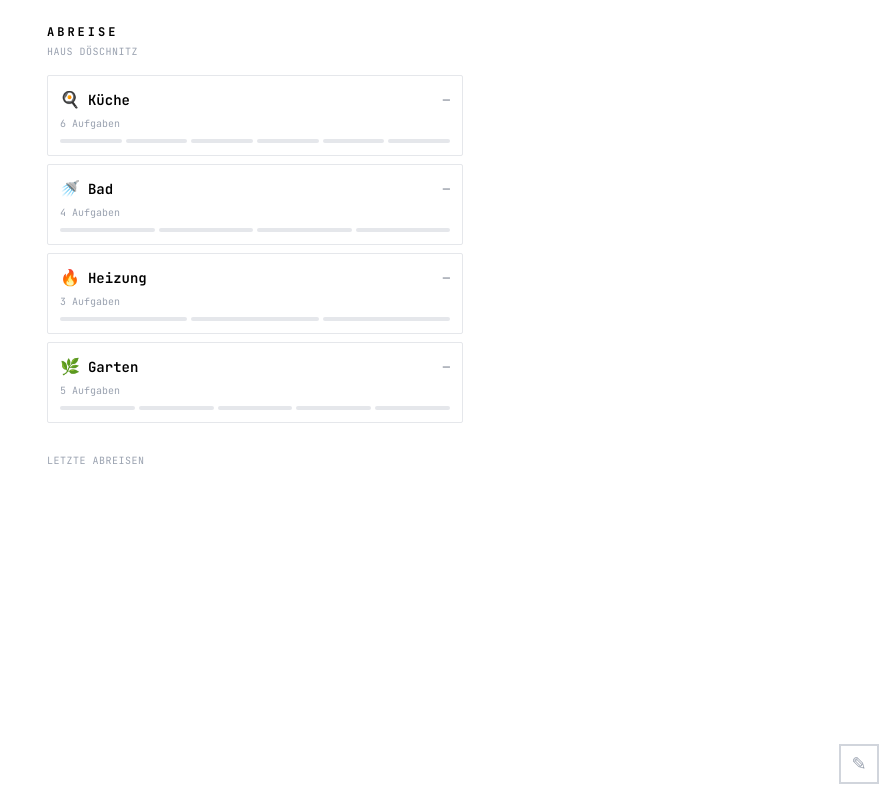
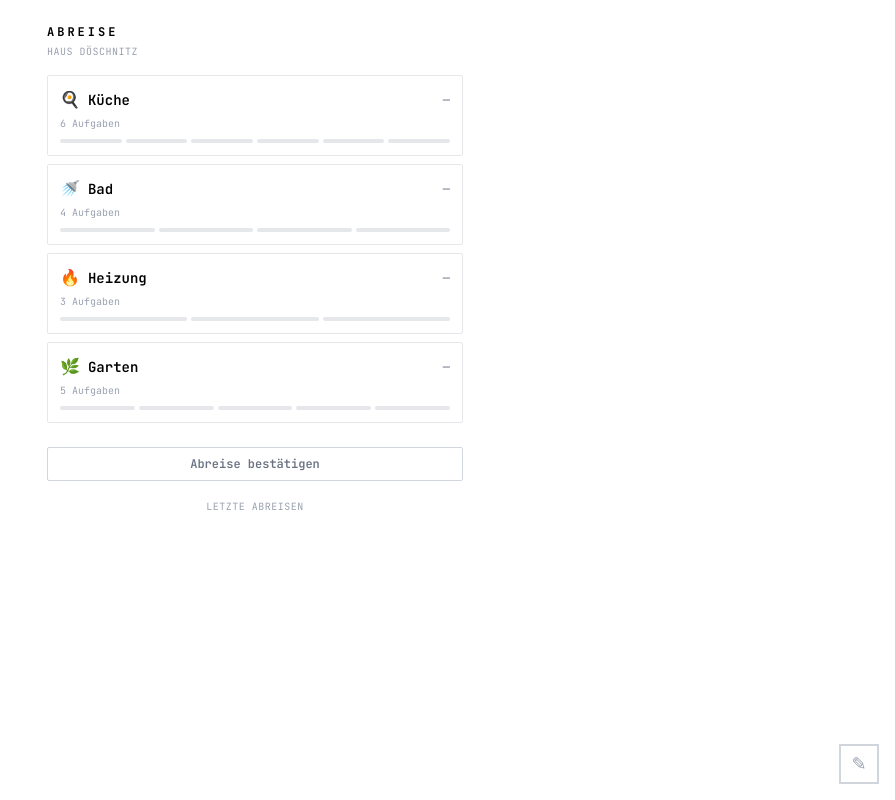
Before and after one commit to exlab-code/doeschnitz-checkout, a Next.js app: page / in a window 1280 px wide. Shown: the whole page, without its empty margins (385-1280 px from the left). Built offline with nearby package versions, Linux system fonts and the light colour scheme.

Commit message:
feat: rename back button to 'zur Liste', always show checkout button

```diff
--- a/app/area/[id]/page.tsx
+++ b/app/area/[id]/page.tsx
@@ -198,13 +198,17 @@ export default function AreaPage({ params }: { params: Promise<{ id: string }> }
         </button>
       )}
 
-      {!isEditing && allCompleted && (
+      {!isEditing && (
         <div className="mt-6">
           <Link
             href="/signoff"
-            className="block text-center text-sm font-semibold border-2 border-black px-4 py-2 hover:bg-black hover:text-white transition-colors"
+            className={`block text-center text-xs font-semibold px-4 py-2 transition-colors ${
+              allCompleted
+                ? 'border-2 border-black hover:bg-black hover:text-white'
+                : 'border border-gray-300 text-gray-500 hover:border-black hover:text-black'
+            }`}
           >
-            Alle erledigt — Abreise bestätigen
+            {allCompleted ? 'Alle erledigt — Abreise bestätigen' : 'Abreise bestätigen'}
           </Link>
         </div>
       )}
--- a/app/page.tsx
+++ b/app/page.tsx
@@ -70,6 +70,15 @@ export default function Home() {
 
       <div className="mt-6">
         <Link
+          href="/signoff"
+          className="block text-center text-xs font-semibold px-4 py-2 border border-gray-300 text-gray-500 hover:border-black hover:text-black transition-colors"
+        >
+          Abreise bestätigen
+        </Link>
+      </div>
+
+      <div className="mt-3 text-center">
+        <Link
           href="/log"
           className="text-[10px] text-gray-400 uppercase tracking-wider"
         >
--- a/components/task-detail.tsx
+++ b/components/task-detail.tsx
@@ -33,9 +33,9 @@ export function TaskDetail({
         <div className="max-w-md mx-auto flex items-center justify-between">
           <button
             onClick={onClose}
-            className="text-xs text-gray-500 hover:text-black"
+            className="text-xs font-semibold px-3 py-1.5 border border-gray-300 hover:border-black hover:text-black text-gray-500"
           >
-            ← zurück
+            ← zur Liste
           </button>
           <span className="text-[10px] text-gray-400">
             {currentIndex + 1} / {totalTasks}
```
